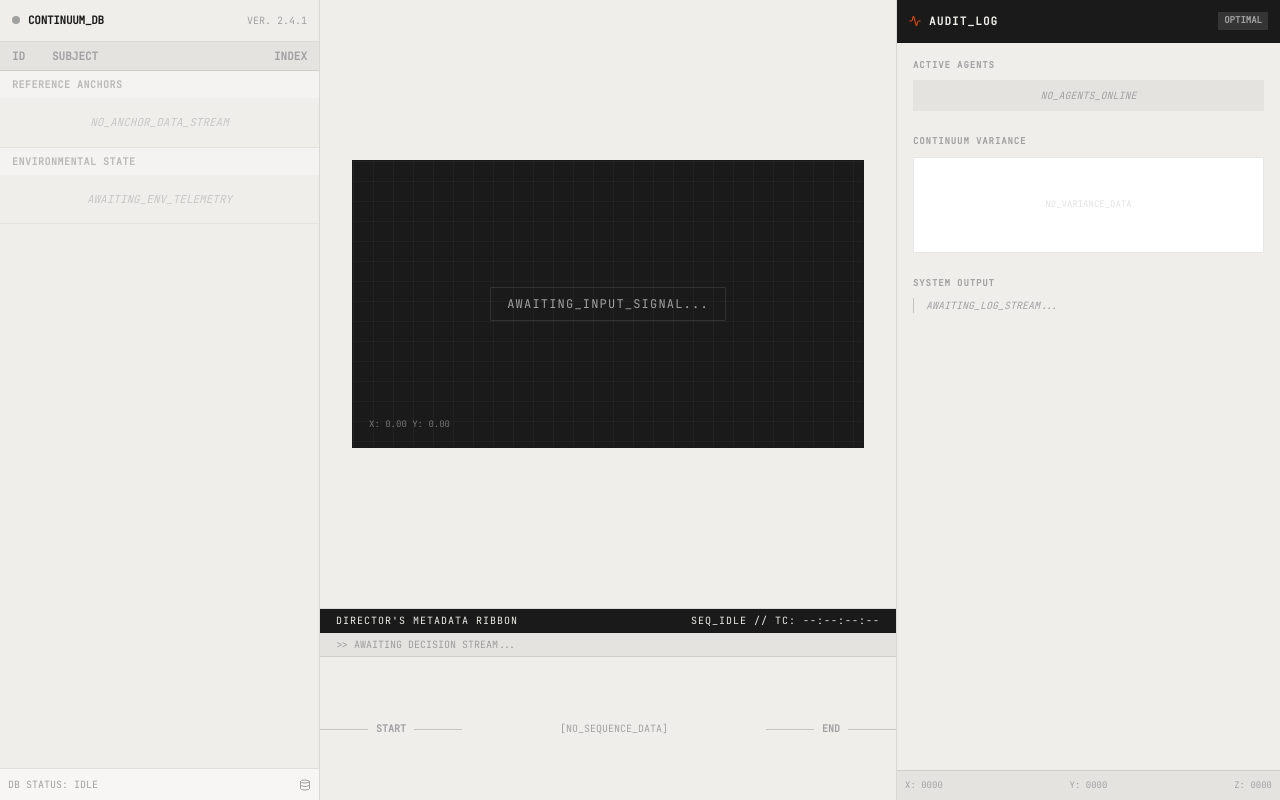
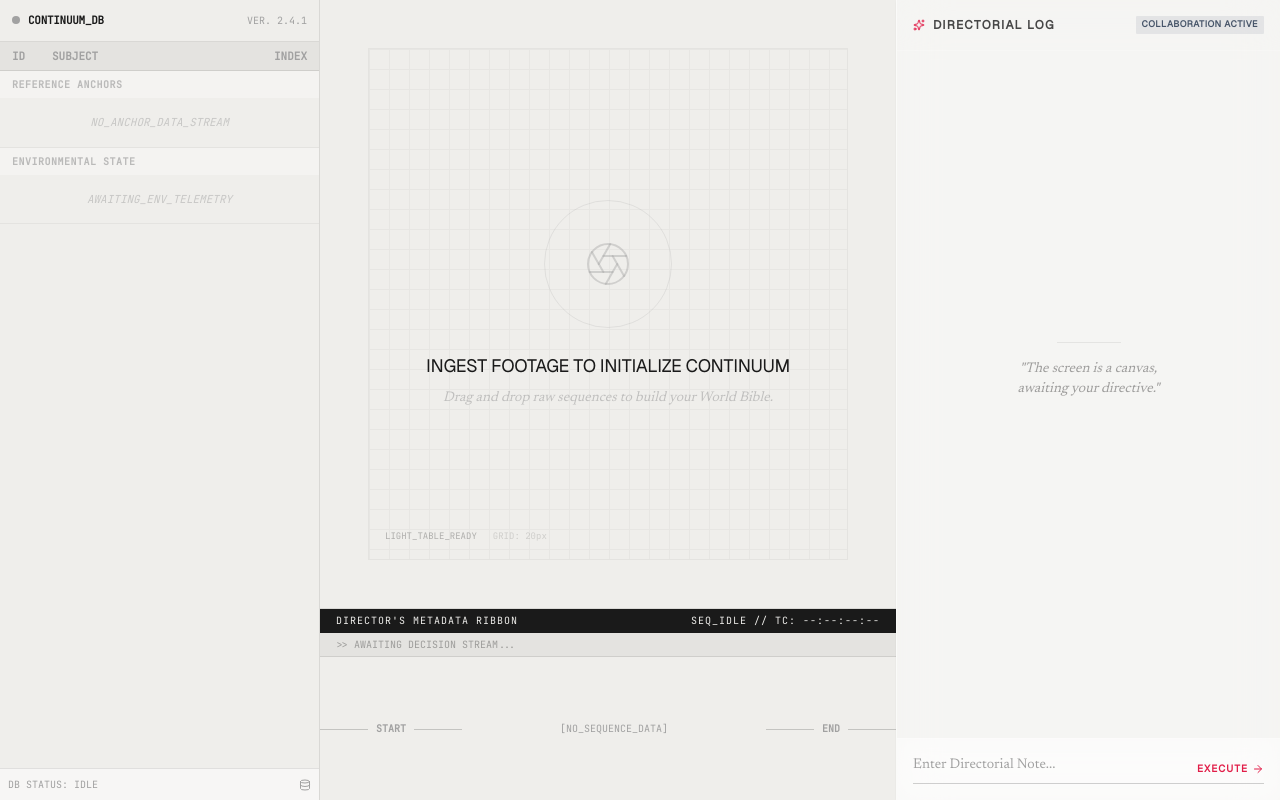
Before and after one commit to GodlyDonuts/Continuum, a React app in the folder frontend/: page / in a window 1280 px wide. Built offline with nearby package versions, Linux system fonts and the light colour scheme; the HTML template or start-up script is replaced by a standard one.

Commit message:
feat: Collaborative Directorial Suite Refactor

```diff
--- a/frontend/src/components/Inspector.tsx
+++ b/frontend/src/components/Inspector.tsx
@@ -1,88 +1,89 @@
-import { Activity } from 'lucide-react';
-import type { LogEntry, AgentStatus } from '../types';
+import { useRef, useEffect } from 'react';
+import { ArrowRight, Sparkles } from 'lucide-react';
+import type { Directive } from '../types';
 
 interface InspectorProps {
-    logs?: LogEntry[];
-    agents?: AgentStatus[];
-    variance?: number; // 0 to 1
+    directives?: Directive[];
+    onSendDirective?: (text: string) => void;
 }
 
-const Inspector = ({ logs = [], agents = [], variance = 0 }: InspectorProps) => {
+const Inspector = ({ directives = [], onSendDirective }: InspectorProps) => {
+    const bottomRef = useRef<HTMLDivElement>(null);
+
+    useEffect(() => {
+        bottomRef.current?.scrollIntoView({ behavior: 'smooth' });
+    }, [directives]);
+
+    const handleKeyDown = (e: React.KeyboardEvent<HTMLInputElement>) => {
+        if (e.key === 'Enter' && e.currentTarget.value.trim()) {
+            onSendDirective?.(e.currentTarget.value);
+            e.currentTarget.value = '';
+        }
+    };
+
     return (
-        <aside className="w-96 h-full bg-cardstock border-l border-charcoal/10 flex flex-col z-20 font-mono text-[11px] text-charcoal/80">
-            <div className="p-3 border-b border-charcoal/10 flex items-center justify-between bg-charcoal text-cardstock">
-                <h3 className="font-bold tracking-widest uppercase flex items-center gap-2">
-                    <Activity className="w-3 h-3 text-orange" />
-                    AUDIT_LOG
+        <aside className="w-96 h-full glass-satin border-l border-white/40 flex flex-col z-20 shadow-2xl relative">
+            <div className="p-4 border-b border-white/20 flex items-center justify-between">
+                <h3 className="font-sans font-bold tracking-widest uppercase text-charcoal/80 flex items-center gap-2 text-xs">
+                    <Sparkles className="w-3 h-3 text-cinnabar" />
+                    Directorial Log
                 </h3>
-                <span className={`px-1.5 py-0.5 font-bold text-[9px] rounded-sm ${variance > 0.1 ? 'bg-orange text-white' : 'bg-stone/20 text-stone'}`}>
-                    {variance > 0.1 ? 'VARIANCE_DETECTED' : 'OPTIMAL'}
+                <span className="px-1.5 py-0.5 font-bold text-[9px] bg-slate/10 text-slate rounded-sm uppercase tracking-wider">
+                    Collaboration Active
                 </span>
             </div>
 
-            <div className="flex-1 p-4 space-y-6 overflow-hidden">
+            {/* Chat Area */}
+            <div className="flex-1 p-4 overflow-y-auto space-y-6">
+                {directives.length === 0 ? (
+                    <div className="flex h-full flex-col items-center justify-center opacity-40 text-center">
+                        <div className="w-16 h-[1px] bg-charcoal/20 mb-4"></div>
+                        <p className="font-serif italic text-charcoal text-sm">"The screen is a canvas, <br />awaiting your directive."</p>
+                    </div>
+                ) : (
+                    directives.map((msg) => (
+                        <div key={msg.id} className={`flex flex-col ${msg.type === 'user' ? 'items-end' : 'items-start'}`}>
+                            <div className="flex items-center gap-2 mb-1">
+                                <span className="text-[9px] font-mono text-slate uppercase tracking-wider">
+                                    {msg.type === 'user' ? 'DIRECTIVE' : 'REFACTORING'}
+                                </span>
+                                <span className="text-[9px] font-mono text-slate/50">{msg.timestamp}</span>
+                            </div>
 
-                {/* Active Agents Block */}
-                <div>
-                    <div className="text-[9px] font-bold text-stone uppercase mb-2 tracking-widest">Active Agents</div>
-                    <div className="flex flex-col gap-1">
-                        {agents.length === 0 ? (
-                            <div className="text-stone italic text-[10px] bg-charcoal/5 p-2 rounded-sm text-center">NO_AGENTS_ONLINE</div>
-                        ) : (
-                            agents.map(agent => (
-                                <div key={agent.id} className="flex justify-between border border-charcoal/10 p-2 bg-white rounded-sm">
-                                    <span className="font-bold">{agent.name}</span>
-                                    <span className={`font-bold ${agent.status === 'active' ? 'text-orange' : 'text-stone'}`}>{agent.status.toUpperCase()}</span>
-                                </div>
-                            ))
-                        )}
-                    </div>
-                </div>
-
-                {/* Consistency Graph */}
-                <div>
-                    <div className="text-[9px] font-bold text-stone uppercase mb-2 tracking-widest">Continuum Variance</div>
-                    <div className="h-24 bg-white border border-charcoal/10 relative p-2 flex items-end justify-center">
-                        {variance === 0 ? (
-                            <div className="text-stone/30 text-[9px] text-center w-full self-center">
-                                NO_VARIANCE_DATA
+                            <div className={`max-w-[90%] text-sm ${msg.type === 'user'
+                                ? 'font-serif text-charcoal leading-relaxed'
+                                : 'font-mono text-slate leading-tight bg-slate/5 p-2 rounded-sm border-l-2 border-cinnabar'}`}>
+                                {msg.content}
                             </div>
-                        ) : (
-                            // Placeholder for dynamic SVG based on variance input
-                            <svg className="w-full h-full" viewBox="0 0 100 50" preserveAspectRatio="none">
-                                <path d="M0,45 L100,45" stroke="#A1A1A1" strokeWidth="0.5" strokeDasharray="2 2" />
-                            </svg>
-                        )}
-                    </div>
-                </div>
-
-                {/* Live Logs */}
-                <div>
-                    <div className="text-[9px] font-bold text-stone uppercase mb-2 tracking-widest">System Output</div>
-                    <div className="space-y-2 border-l border-charcoal/20 pl-3">
-                        {logs.length === 0 ? (
-                            <div className="text-stone italic text-[10px]">AWAITING_LOG_STREAM...</div>
-                        ) : (
-                            logs.map(log => (
-                                <div key={log.id}>
-                                    <div className="flex gap-2 mb-0.5 text-stone text-[9px]">
-                                        <span>{log.timestamp}</span>
-                                        <span>[{log.type}]</span>
-                                    </div>
-                                    <div className="text-charcoal font-medium leading-tight">{log.message}</div>
-                                </div>
-                            ))
-                        )}
-                    </div>
-                </div>
-
+                        </div>
+                    ))
+                )}
+                <div ref={bottomRef} />
             </div>
 
-            {/* Footer */}
-            <div className="p-2 border-t border-charcoal/10 bg-charcoal/5 font-mono text-[9px] text-stone flex justify-between">
-                <span>X: 0000</span>
-                <span>Y: 0000</span>
-                <span>Z: 0000</span>
+            {/* Input Area - Floats at bottom */}
+            <div className="p-4 border-t border-white/20 bg-white/40 backdrop-blur-md">
+                <div className="relative flex items-center">
+                    <input
+                        type="text"
+                        placeholder="Enter Directorial Note..."
+                        className="w-full bg-transparent border-b border-charcoal/20 pb-2 text-sm font-serif text-charcoal placeholder:text-stone focus:outline-none focus:border-cinnabar transition-colors"
+                        onKeyDown={handleKeyDown}
+                    />
+                    <button
+                        className="absolute right-0 bottom-2 text-[10px] font-bold text-cinnabar hover:text-orange transition-colors uppercase tracking-widest flex items-center gap-1 group"
+                        onClick={(e) => {
+                            const input = e.currentTarget.parentElement?.querySelector('input');
+                            if (input?.value.trim()) {
+                                onSendDirective?.(input.value);
+                                input.value = '';
+                            }
+                        }}
+                    >
+                        EXECUTE
+                        <ArrowRight className="w-3 h-3 group-hover:translate-x-0.5 transition-transform" />
+                    </button>
+                </div>
             </div>
         </aside>
     );
--- a/frontend/src/components/Stage.tsx
+++ b/frontend/src/components/Stage.tsx
@@ -1,3 +1,6 @@
+import { useState } from 'react';
+import { motion, AnimatePresence } from 'framer-motion';
+import { Aperture } from 'lucide-react';
 import { NanoBananaHUD } from './wow/NanoBananaHUD';
 import type { StageMetrics } from '../types';
 
@@ -5,53 +8,116 @@ interface StageProps {
     sceneTitle?: string;
     isLive?: boolean;
     metrics?: StageMetrics;
+    onIngest?: () => void;
 }
 
-const Stage = ({ sceneTitle, isLive = false, metrics }: StageProps) => {
+const Stage = ({ sceneTitle, isLive = false, onIngest }: StageProps) => {
+    const [isHovering, setIsHovering] = useState(false);
+    const [isScanning, setIsScanning] = useState(false);
+
+    // Mock Drop Handler
+    const handleDrop = (e: React.DragEvent) => {
+        e.preventDefault();
+        setIsHovering(false);
+        setIsScanning(true);
+        setTimeout(() => {
+            setIsScanning(false);
+            onIngest?.();
+        }, 1500);
+    };
+
+    const handleDragOver = (e: React.DragEvent) => {
+        e.preventDefault();
+        setIsHovering(true);
+    };
+
+    const handleDragLeave = () => {
+        setIsHovering(false);
+    };
+
     return (
-        <div className="flex-1 relative bg-cardstock flex flex-col items-center justify-center overflow-hidden p-8">
-            {/* Studio Frame */}
-            <div className="relative w-full max-w-4xl aspect-video bg-charcoal shadow-none border border-charcoal/10 overflow-hidden flex flex-col">
+        <div className="flex-1 relative bg-cardstock flex flex-col items-center justify-center overflow-hidden p-12 transition-colors duration-500">
 
-                {/* Verification Overlay - Technical Grid */}
-                <div className="absolute inset-0 bg-[linear-gradient(rgba(255,255,255,0.03)_1px,transparent_1px),linear-gradient(90deg,rgba(255,255,255,0.03)_1px,transparent_1px)] bg-[size:20px_20px] pointer-events-none z-10" />
+            {/* Studio Frame / Light Table */}
+            <div
+                className={`relative w-full h-full max-w-5xl bg-cardstock border ${isHovering ? 'border-orange shadow-[0_0_40px_rgba(255,79,0,0.1)]' : 'border-charcoal/5'} flex flex-col transition-all duration-300 overflow-hidden`}
+                onDrop={handleDrop}
+                onDragOver={handleDragOver}
+                onDragLeave={handleDragLeave}
+            >
 
-                {/* Nano Banana HUD Overlay */}
-                {isLive && <NanoBananaHUD />}
+                {/* 1. Digital Light Table Grid (Empty State) */}
+                {!isLive && (
+                    <div className="absolute inset-0 z-0 opacity-[0.03]"
+                        style={{
+                            backgroundImage: 'linear-gradient(#1A1A1A 1px, transparent 1px), linear-gradient(90deg, #1A1A1A 1px, transparent 1px)',
+                            backgroundSize: '20px 20px'
+                        }}>
+                    </div>
+                )}
 
-                {/* Content Area */}
-                <div className="absolute inset-0 flex flex-col items-center justify-center">
+                {/* 2. Content Area */}
+                <div className="absolute inset-0 flex flex-col items-center justify-center z-20">
                     {isLive ? (
                         <>
-                            {/* Vector Schematic for Light Direction */}
-                            <div className="absolute top-8 left-8 w-12 h-12 border border-white/20 rounded-full flex items-center justify-center">
-                                <div className="w-full h-[1px] bg-white/20 -rotate-45"></div>
-                                <div className="absolute top-1 right-1 w-2 h-2 bg-white rounded-full"></div>
-                                <div className="absolute -bottom-4 w-full text-center text-[8px] font-mono text-white/50">LIGHT_VEC</div>
+                            {/* Video Content Placeholder */}
+                            <div className="absolute inset-0 bg-black flex items-center justify-center">
+                                <div className="text-white/20 font-mono text-9xl tracking-tighter mix-blend-overlay">RAW</div>
+
+                                {/* Scanline Effect - Triggered by props in real app, simply looping here for vibe */}
+                                <div className="absolute inset-0 pointer-events-none opacity-10 bg-[url('https://media.giphy.com/media/v1.Y2lkPTc5MGI3NjExcDdtY2J6eXF6Ymx5eXF6eXF6eXF6eXF6eXF6eXF6eXF6eXF6/3o7qE1YN7aQfAQ0B0I/giphy.gif')] mix-blend-overlay bg-cover"></div>
                             </div>
 
-                            <h2 className="text-4xl font-bold text-white tracking-tighter mb-4 font-sans mix-blend-overlay uppercase">{sceneTitle}</h2>
+                            {/* Vector Overlay */}
+                            <AnimatePresence>
+                                <NanoBananaHUD />
+                            </AnimatePresence>
 
-                            <div className="flex items-center gap-4">
-                                <div className="bg-orange px-2 py-0.5 text-[10px] uppercase font-bold text-white tracking-widest rounded-sm">
-                                    LIVE RENDER
-                                </div>
-                                <div className="text-[10px] font-mono text-white/50">
-                                    BUFFER: {metrics?.bufferHealth ?? 0}%
-                                </div>
+                            {/* Status Label */}
+                            <div className="absolute bottom-8 right-8 flex flex-col items-end">
+                                <h2 className="text-2xl font-bold text-white tracking-tighter font-sans mix-blend-overlay uppercase opacity-50">{sceneTitle}</h2>
+                                <div className="text-[10px] font-mono text-white/50 tracking-widest mt-1">1080p // RAW_LOG_C</div>
                             </div>
                         </>
                     ) : (
-                        <div className="text-stone font-mono text-xs tracking-widest border border-white/10 px-4 py-2 rounded-sm">
-                            AWAITING_INPUT_SIGNAL...
+                        <div className={`flex flex-col items-center transition-all duration-300 ${isHovering ? 'scale-105' : 'scale-100'}`}>
+
+                            {isScanning ? (
+                                <div className="flex flex-col items-center">
+                                    <motion.div
+                                        animate={{ rotate: 360, scale: [1, 1.2, 1] }}
+                                        transition={{ duration: 1.5, repeat: Infinity, ease: "linear" }}
+                                        className="mb-6 relative"
+                                    >
+                                        <Aperture className="w-16 h-16 text-cinnabar opacity-80" strokeWidth={1} />
+                                        <div className="absolute inset-0 border border-cinnabar/30 rounded-full animate-ping"></div>
+                                    </motion.div>
+                                    <div className="text-cinnabar font-mono text-xs tracking-[0.2em] font-bold animate-pulse">ANALYZING TEMPORAL DATA...</div>
+                                </div>
+                            ) : (
+                                <>
+                                    {/* Static Empty State */}
+                                    <div className={`w-32 h-32 border-[0.5px] rounded-full flex items-center justify-center mb-6 transition-colors duration-300 ${isHovering ? 'border-orange bg-orange/5' : 'border-stone/20'}`}>
+                                        <Aperture className={`w-12 h-12 transition-colors duration-300 ${isHovering ? 'text-orange' : 'text-stone/40'}`} strokeWidth={1} />
+                                    </div>
+
+                                    <h3 className="text-charcoal font-sans font-medium tracking-tight text-lg mb-2">
+                                        INGEST FOOTAGE TO INITIALIZE CONTINUUM
+                                    </h3>
+                                    <p className="text-stone font-serif text-sm italic opacity-60">
+                                        Drag and drop raw sequences to build your World Bible.
+                                    </p>
+                                </>
+                            )}
                         </div>
                     )}
 
                 </div>
 
                 {/* Corner Coordinates */}
-                <div className="absolute bottom-4 left-4 z-20 font-mono text-[9px] text-white/40">
-                    X: {metrics?.x.toFixed(2) ?? '0.00'} Y: {metrics?.y.toFixed(2) ?? '0.00'}
+                <div className="absolute bottom-4 left-4 z-30 font-mono text-[9px] text-charcoal/30 flex gap-4">
+                    <span>LIGHT_TABLE_READY</span>
+                    <span className="opacity-50">GRID: 20px</span>
                 </div>
             </div>
         </div>
--- a/frontend/src/index.css
+++ b/frontend/src/index.css
@@ -15,6 +15,11 @@
     @apply bg-cardstock border border-charcoal/10 shadow-none;
   }
 
+  /* Satin-Finish Glass */
+  .glass-satin {
+    @apply bg-white/40 backdrop-blur-[25px] border-l border-white/50 shadow-sm;
+  }
+
   .text-gradient {
     /* Keeping text simple and sharp for industrial look, removed gradient */
     @apply text-charcoal;
--- a/frontend/src/layouts/DashboardLayout.tsx
+++ b/frontend/src/layouts/DashboardLayout.tsx
@@ -1,41 +1,106 @@
 import { useState } from 'react';
+import { motion, AnimatePresence } from 'framer-motion';
 import Sidebar from '../components/Sidebar';
 import Stage from '../components/Stage';
 import Timeline from '../components/Timeline';
 import Inspector from '../components/Inspector';
-import { RefactorAlert } from '../components/wow/RefactorAlert';
-import type { Anchor, EnvState, LogEntry, SequenceNode, TimelineEvent, AgentStatus } from '../types';
+
+import type { Anchor, Directive } from '../types';
 
 const DashboardLayout = () => {
-    // REAL App State - Currently Empty (Idle State)
-    const [anchors] = useState<Anchor[]>([]);
-    const [envState] = useState<EnvState[]>([]);
-    const [logs] = useState<LogEntry[]>([]);
-    const [nodes] = useState<SequenceNode[]>([]);
-    const [events] = useState<TimelineEvent[]>([]);
-    const [agents] = useState<AgentStatus[]>([]);
+    // REAL App State
+    const [anchors, setAnchors] = useState<Anchor[]>([]);
+    const [directives, setDirectives] = useState<Directive[]>([]);
+    const [isLive, setIsLive] = useState(false);
 
-    // Alert State - Waiting for real triggers
-    const [refactorActive] = useState(false);
+    // Wow Factors
+    const [activeTarget, setActiveTarget] = useState<{ x: number, y: number } | null>(null);
+
+    // Initial Data Injection (Simulating Ingest)
+    const handleIngest = () => {
+        setIsLive(true);
+        setAnchors([
+            { id: '1', label: 'ELARA VANCE', index: 1, status: 'active' },
+            { id: '2', label: 'SUBJECT 04', index: 2, status: 'inactive' }
+        ]);
+    };
+
+    const handleSendDirective = (text: string) => {
+        // 1. Add User Directive
+        const newDirective: Directive = {
+            id: Date.now().toString(),
+            type: 'user',
+            content: text,
+            timestamp: new Date().toLocaleTimeString('en-US', { hour12: false, hour: "2-digit", minute: "2-digit" })
+        };
+        setDirectives(prev => [...prev, newDirective]);
+
+        // 2. Trigger "Agentic Connection" (Simulate AI Thinking)
+        setActiveTarget({ x: 50, y: 30 }); // percent coordinates
+
+        // 3. AI Response simulation
+        setTimeout(() => {
+            const aiResponse: Directive = {
+                id: (Date.now() + 1).toString(),
+                type: 'ai',
+                content: `REFACTORING... Adjusting facial vector weights on ELARA_VANCE. Delta: +0.42 intensity.`,
+                timestamp: new Date().toLocaleTimeString('en-US', { hour12: false, hour: "2-digit", minute: "2-digit" })
+            };
+            setDirectives(prev => [...prev, aiResponse]);
+            setActiveTarget(null);
+        }, 2000);
+    };
 
     return (
         <div className="flex h-screen w-screen bg-cardstock overflow-hidden text-charcoal font-sans selection:bg-orange/20 relative">
-            <RefactorAlert active={refactorActive} />
 
             {/* 1. Left Sidebar (Fixed) */}
-            <Sidebar anchors={anchors} envState={envState} />
+            <Sidebar anchors={anchors} />
 
             {/* 2. Middle Column (Stage + Timeline) */}
-            <div className="flex-1 flex flex-col relative z-10">
-                <Stage />
-                <Timeline nodes={nodes} events={events} />
+            <div className="flex-1 flex flex-col relative z-0">
+                <Stage
+                    sceneTitle="SCENE 14: ALLEYWAY"
+                    isLive={isLive}
+                    onIngest={handleIngest}
+                />
+                <Timeline />
+
+                {/* Agentic Leader Line Overlay */}
+                <svg className="absolute inset-0 pointer-events-none z-50 overflow-visible">
+                    <AnimatePresence>
+                        {activeTarget && (
+                            <motion.path
+                                d={`M 100% 80% Q 90% 80% ${activeTarget.x}% ${activeTarget.y}%`}
+                                initial={{ pathLength: 0, opacity: 0 }}
+                                animate={{ pathLength: 1, opacity: 1 }}
+                                exit={{ opacity: 0 }}
+                                transition={{ duration: 0.5, ease: "circOut" }}
+                                stroke="#E11D48" // Cinnabar
+                                strokeWidth="2"
+                                fill="none"
+                                strokeDasharray="5,5"
+                            />
+                        )}
+                    </AnimatePresence>
+                    {activeTarget && (
+                        <motion.circle
+                            cx={`${activeTarget.x}%`}
+                            cy={`${activeTarget.y}%`}
+                            r="4"
+                            fill="#E11D48"
+                            initial={{ scale: 0 }}
+                            animate={{ scale: 1 }}
+                        />
+                    )}
+                </svg>
             </div>
 
-            {/* 3. Right Sidebar (Fixed) */}
-            <Inspector logs={logs} agents={agents} variance={0} />
-
-            {/* Global Background Glow - Removed for Industrial Look */}
-            {/* <div className="absolute inset-0 bg-gradient-radial from-indigo/5 via-transparent to-transparent opacity-40 pointer-events-none z-0" /> */}
+            {/* 3. Right Sidebar (Directives Hub) */}
+            <Inspector
+                directives={directives}
+                onSendDirective={handleSendDirective}
+            />
         </div>
     );
 };
--- a/frontend/tailwind.config.js
+++ b/frontend/tailwind.config.js
@@ -11,6 +11,8 @@ export default {
         charcoal: '#1A1A1A',
         stone: '#A1A1A1',
         orange: '#FF4F00',
+        cinnabar: '#E11D48',
+        slate: '#475569',
       },
       fontFamily: {
         sans: ['Geist Sans', 'Inter', 'sans-serif'],
```
Also changed, not shown: frontend/src/types/index.ts (+10 -0 lines).
